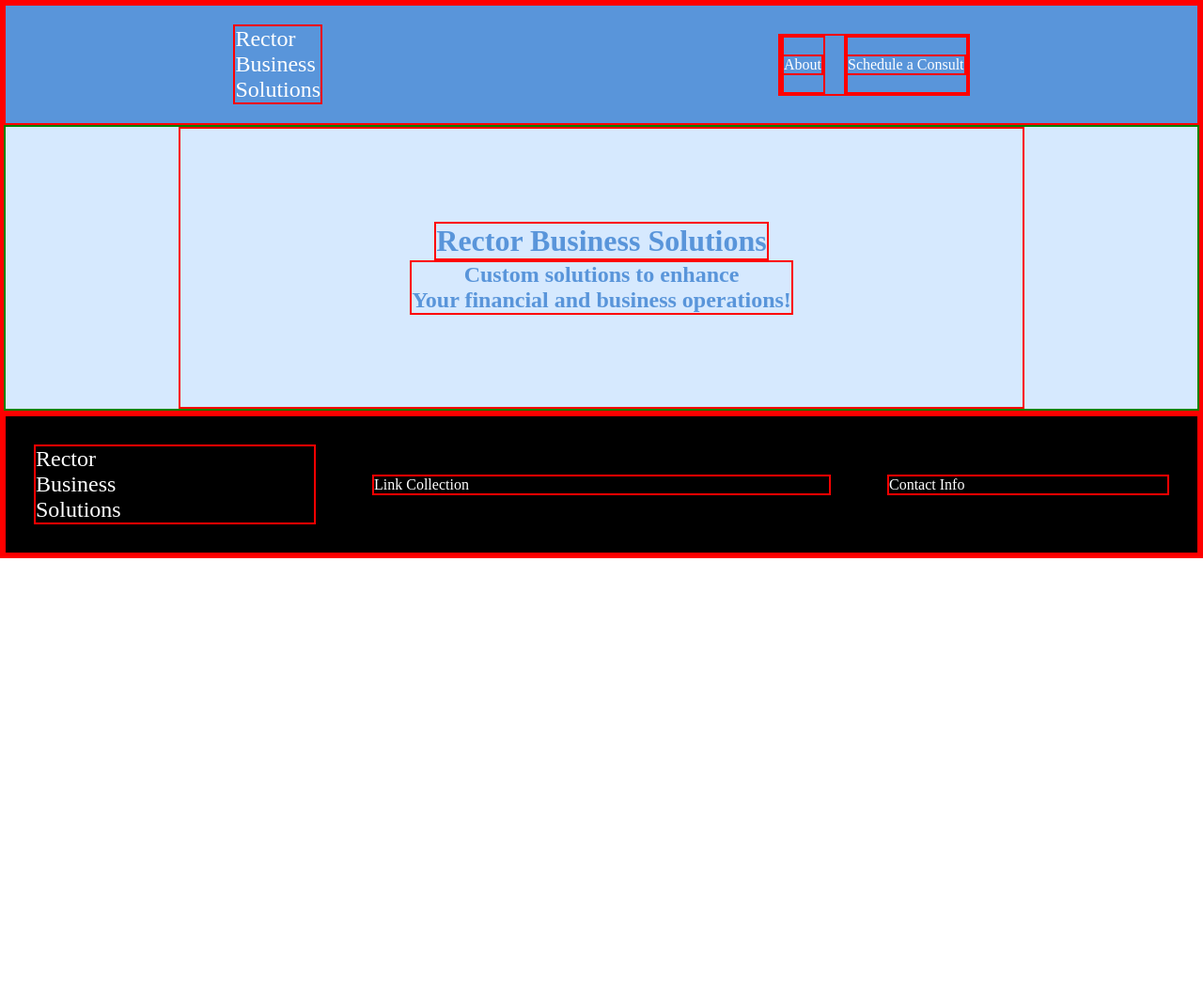
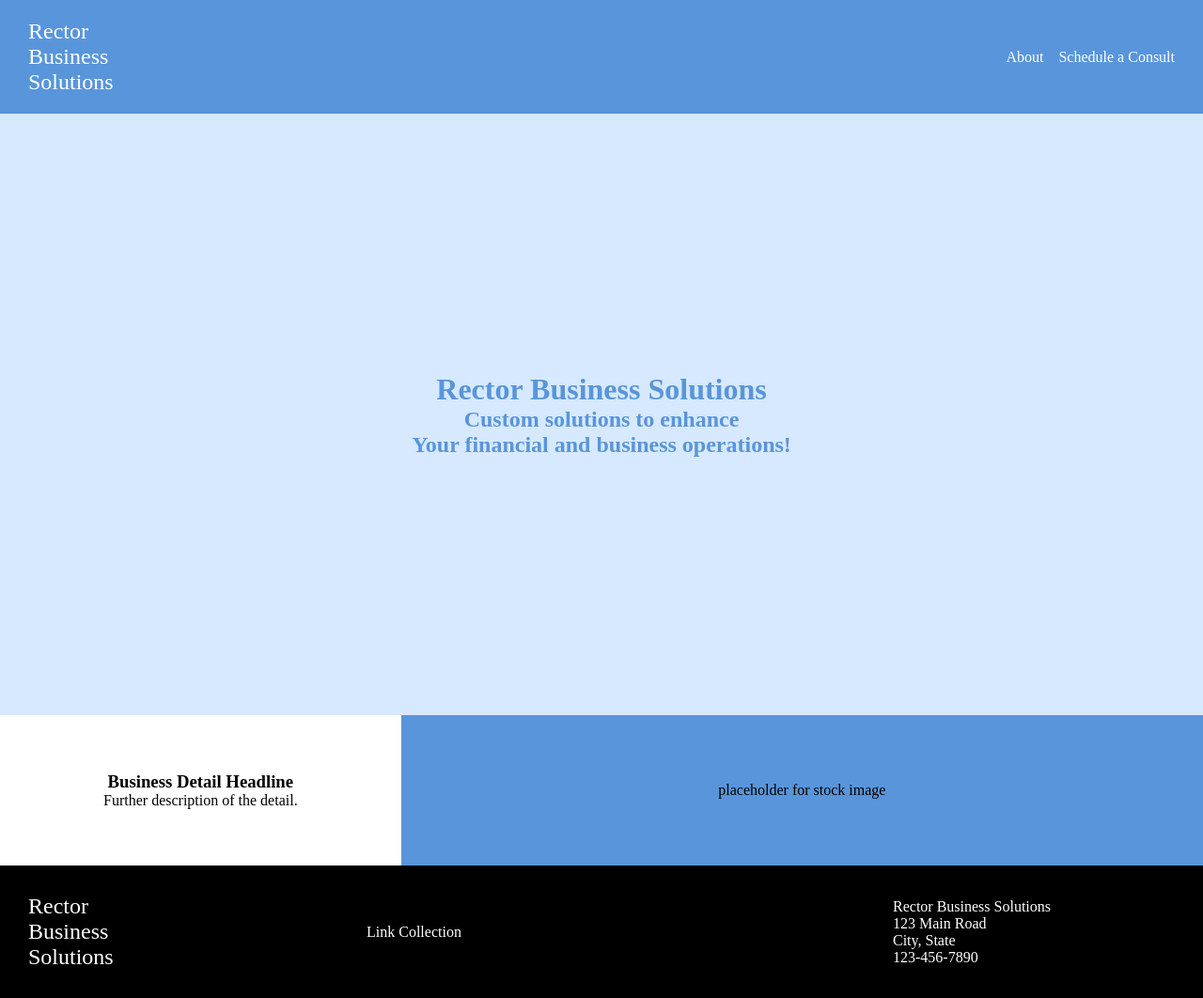
Before and after one commit to dmcmillin3/rbs, a plain HTML site: page index.html in a window 1280 px wide. Shown: the whole page at 94% size. Before the commit the page ends 800 px from the top, so only its background shows below. Drawn offline with Linux system fonts and the light colour scheme.

Commit message:
Add more content/styling to index for templating

```diff
--- a/index.html
+++ b/index.html
@@ -10,10 +10,10 @@
     <body>
         <nav>
             <div class="logo">Rector<br>Business<br>Solutions</div>
-            <div class="links">
-                <div class="about"><a><p>About</p></a></div>
-                <div class="consult"><a><p>Schedule a Consult</p></a></div>
-            </div>
+            <ul class="links">
+                <li class="about"><a href="#">About</a></li>
+                <li class="consult"><a href="https://calendly.com/">Schedule a Consult</a></li>
+            </ul>
         </nav>
         <header>
             <div class="hero">
@@ -22,12 +22,24 @@
             </div>
         </header>
         <main>
-
+            <div class="card-left-container">
+                <div class="card">
+                    <h3>Business Detail Headline</h3>
+                    <p>Further description of the detail.</p>
+                </div>
+                <div class="card-image">
+                    <p>placeholder for stock image</p>
+                </div>
+            </div>
         </main>
         <footer>
             <div class="logo footer-one">Rector<br>Business<br>Solutions</div>
             <p class="footer-two">Link Collection</p>
-            <p class="footer-three">Contact Info</p>
+            <p class="footer-three">Rector Business Solutions<br>
+                123 Main Road<br>
+                City, State<br>
+                123-456-7890
+            </p>
         </footer>
     </body>
 </html>
--- a/styles.css
+++ b/styles.css
@@ -3,7 +3,6 @@
 }
 
 * {
-    border: 2px solid red;
     margin: 0;
     padding: 0;
 }
@@ -17,15 +16,17 @@ nav {
     background-color: #5995DA;
     padding: 20px 0;
     display: flex;
-    justify-content: space-around;
+    justify-content: space-between;
     align-items: center;
 }
 
 header {
     color: #5995DA;
     background-color: #D6E9FE;
+    height: 80vh;
     display: flex;
     justify-content: center;
+    align-items: center;
     border-color: green;
 }
 
@@ -37,8 +38,29 @@ footer {
     align-items: center;
 }
 
-.consult {
-    margin-left: 20px;
+.card-left-container {
+    background-color: #5995DA;
+    min-height: 20vh;
+    display: flex;
+    justify-content: flex-start;
+    align-items: center;
+}
+
+.card {
+    background-color: #fff;
+    min-height: inherit;
+    display: flex;
+    flex-direction: column;
+    justify-content: center;
+    align-items: center;
+    flex: 1;
+}
+
+.card-image {
+    flex: 2;
+    display: flex;
+    justify-content: center;
+    align-items: center;
 }
 
 .footer-one, .footer-two, .footer-three {
@@ -66,9 +88,21 @@ footer {
 
 .logo {
     font-size: 24px;
+    margin-left: 30px;
 }
 
 .links {
+    margin-right: 30px;
     display: flex;
     justify-content: flex-end;
+    gap: 1rem;
 }
+
+.links a {
+    text-decoration: none;
+    color: white;
+}
+
+.links li {
+    list-style: none;
+}
```
